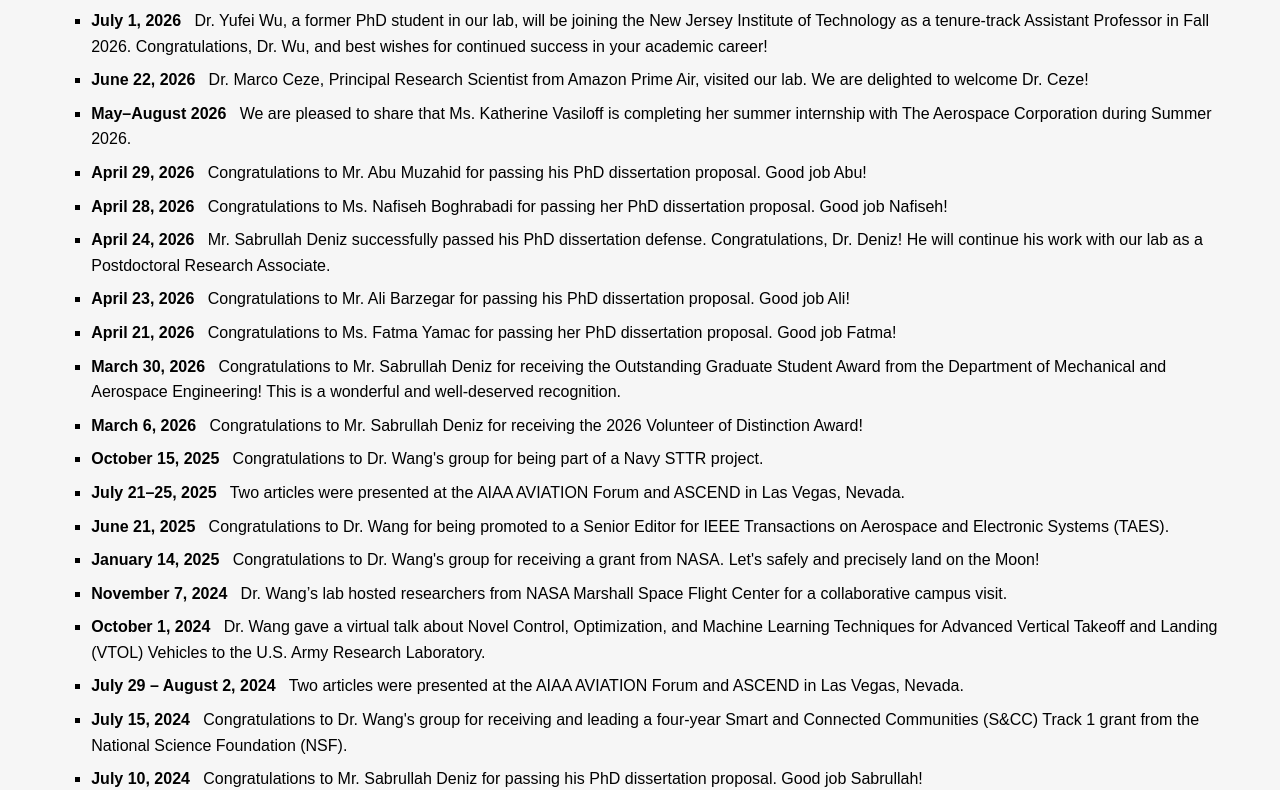
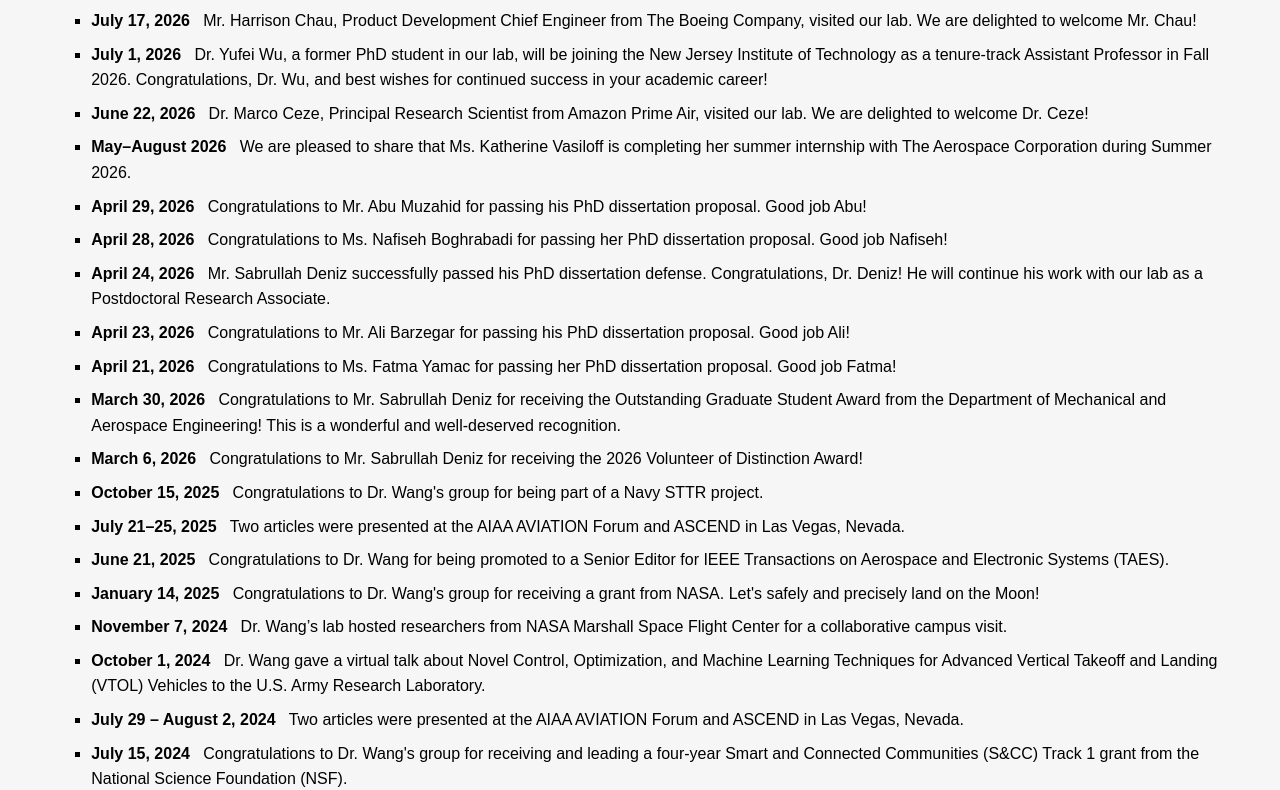
Before and after one commit to zwang1015/asl, a plain HTML site: page news.html in a window 1280 px wide. Shown: the part 118-908 px from the top of the page. Drawn offline with Linux system fonts and the light colour scheme.

Commit message:
Update news.html

```diff
--- a/news.html
+++ b/news.html
@@ -53,6 +53,7 @@
           <!-- <h2>2019</h2> -->
           <p>
             <ul style="list-style-type:square">
+              <li><b>July 17, 2026</b> &nbsp Mr. Harrison Chau, Product Development Chief Engineer from The Boeing Company, visited our lab. We are delighted to welcome Mr. Chau!</li>
               <li><b>July 1, 2026</b> &nbsp Dr. Yufei Wu, a former PhD student in our lab, will be joining the New Jersey Institute of Technology as a tenure-track Assistant Professor in Fall 2026. Congratulations, Dr. Wu, and best wishes for continued success in your academic career!</li>
               <li><b>June 22, 2026</b> &nbsp Dr. Marco Ceze, Principal Research Scientist from Amazon Prime Air, visited our lab. We are delighted to welcome Dr. Ceze!</li>
               <li><b>May–August 2026</b> &nbsp We are pleased to share that Ms. Katherine Vasiloff is completing her summer internship with The Aerospace Corporation during Summer 2026.</li>
```
